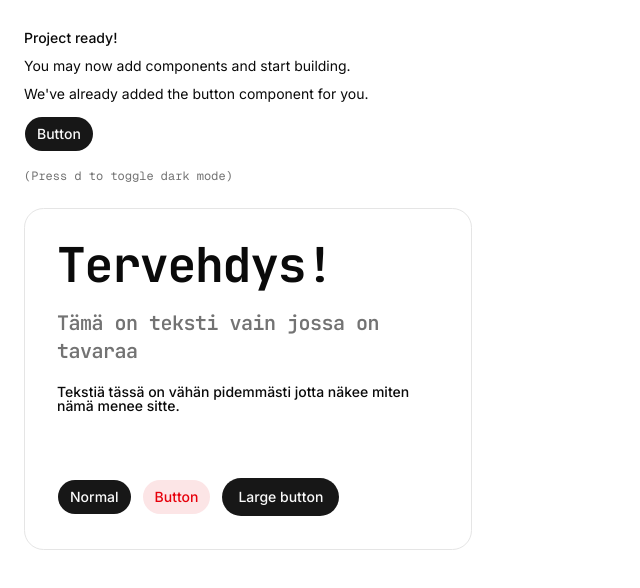
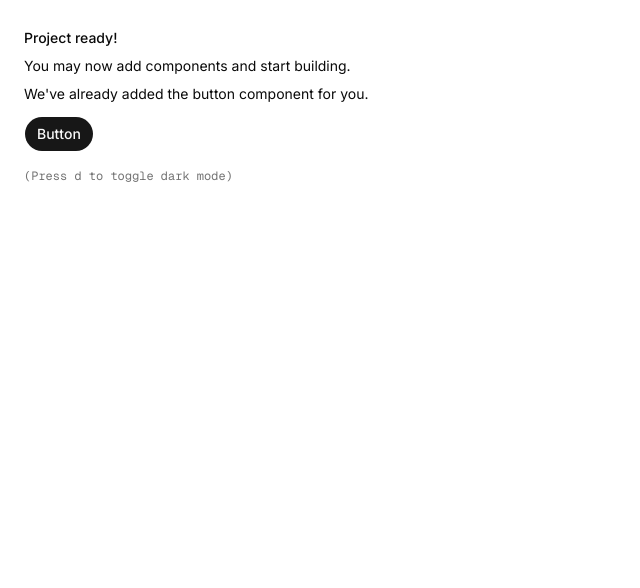
Before and after one commit to perttumurto-designer/portfolio, a Next.js app: page / in a window 1280 px wide. Shown: the top 588 px of the page, without its empty margins (0-640 px from the left). Built offline with nearby package versions, Linux system fonts and the light colour scheme.

Commit message:
test card element deleted

```diff
--- a/app/page.tsx
+++ b/app/page.tsx
@@ -1,5 +1,4 @@
 import { Button } from "@/components/ui/button"
-import { TestCard } from "@/components/portfolio/test-card"
 
 export default function Page() {
   return (
@@ -15,7 +14,6 @@ export default function Page() {
           (Press <kbd>d</kbd> to toggle dark mode)
         </div>
       </div>
-      <TestCard className="max-w-md" />
     </div>
   )
 }
--- a/components/portfolio/test-card.tsx
+++ /dev/null
@@ -1,29 +0,0 @@
-import { H1, H4, Small } from "@/components/ui/typography"
-import { Button } from "@/components/ui/button"
-import { cn } from "@/lib/utils"
-
-export function TestCard({ className }: { className?: string }) {
-  return (
-    <div
-      className={cn(
-        "flex flex-col gap-16 overflow-hidden rounded-xl border border-border bg-card p-8",
-        className
-      )}
-    >
-      <div className="flex flex-col gap-5">
-        <H1>Tervehdys!</H1>
-        <H4 className="text-muted-foreground">
-          Tämä on teksti vain jossa on tavaraa
-        </H4>
-        <Small>
-          Tekstiä tässä on vähän pidemmästi jotta näkee miten nämä menee sitte.
-        </Small>
-      </div>
-      <div className="flex items-center gap-2.5">
-        <Button>Normal</Button>
-        <Button variant="destructive">Button</Button>
-        <Button size="lg">Large button</Button>
-      </div>
-    </div>
-  )
-}
```
